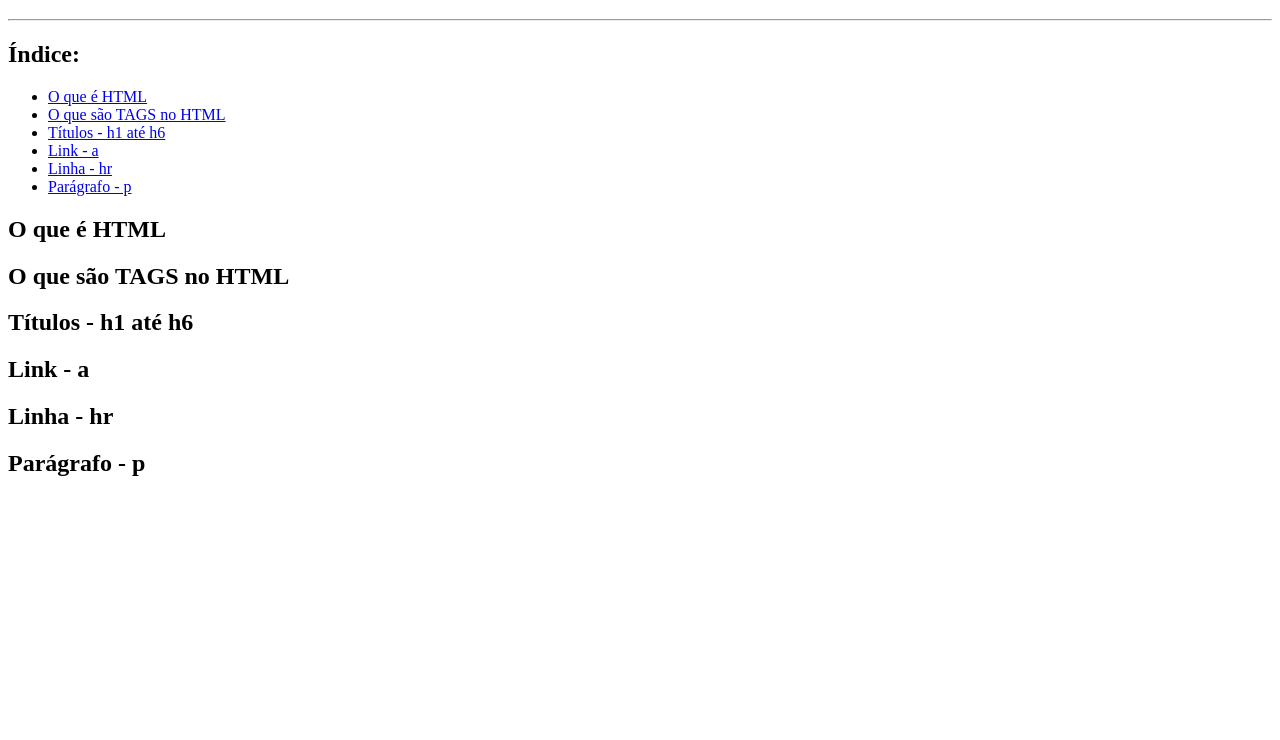
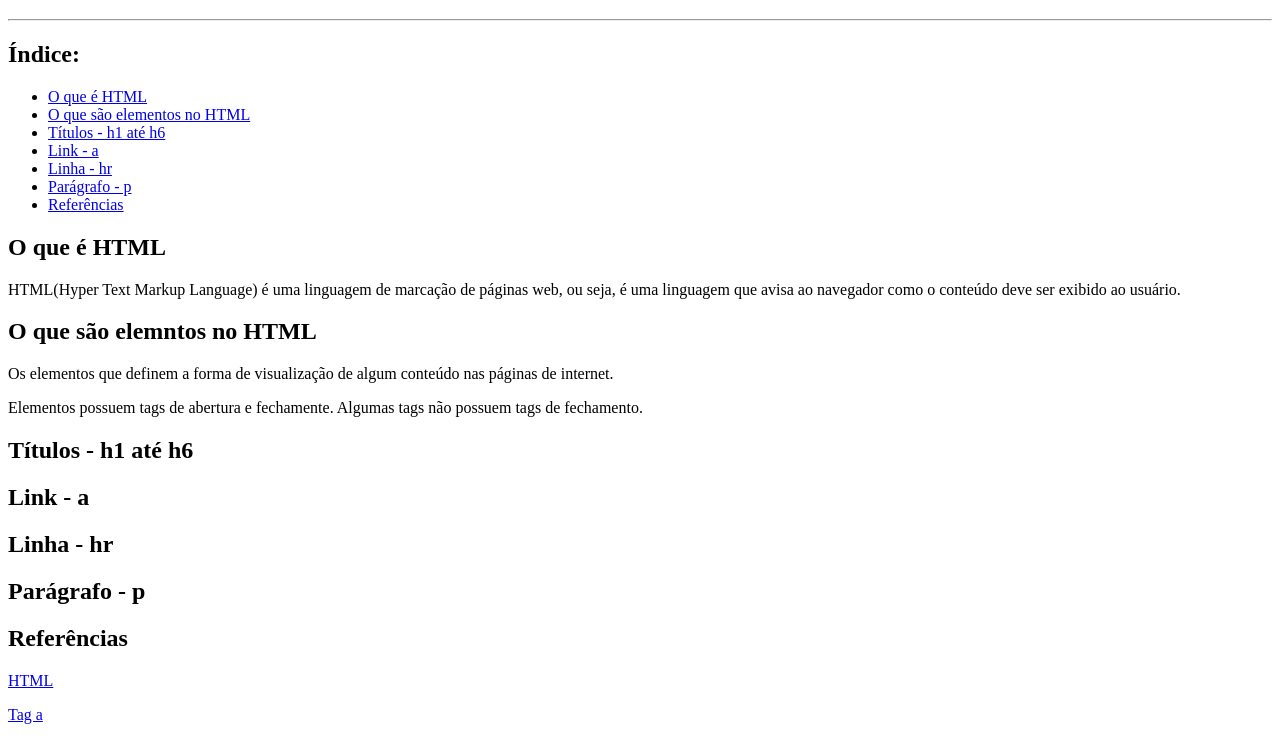
Before and after one commit to DeyvedAntonio/projeto_01, a plain HTML site: page index.html in a window 1280 px wide. Shown: the part 61-801 px from the top of the page. Drawn offline with Linux system fonts and the light colour scheme.

Commit message:
feat: desenvolvimento das tags.

```diff
--- a/index.html
+++ b/index.html
@@ -11,18 +11,27 @@
     <h2>Índice:</h2>
     <ul>
         <li><a href="#html">O que é HTML</a></li>
-        <li ><a href="#tags">O que são TAGS no HTML</a></li>
+        <li ><a href="#tags">O que são elementos no HTML</a></li>
         <li><a href="#titulos">Títulos - h1 até h6</a></li>
         <li><a href="#link">Link - a</a></li>
         <li><a href="#linha">Linha - hr</a></li>
         <li><a href="#paragrafo">Parágrafo - p</a></li>
+        <li><a href="#ref">Referências</a></li>
     </ul>
     <h2 id="html">O que é HTML</h2>
-    <h2 id="tags">O que são TAGS no HTML</h2>
+    <p>HTML(Hyper Text Markup Language) é uma linguagem de marcação de páginas web, ou seja,
+            é uma linguagem que avisa ao navegador como o conteúdo deve ser exibido ao usuário.</p>
+    <h2 id="tags">O que são elemntos no HTML</h2>
+    <p>Os elementos que definem a forma de visualização de algum conteúdo nas páginas de internet.</p>
+    <p>Elementos possuem tags de abertura e fechamente. Algumas tags não possuem tags de fechamento.</p>
     <h2 id="titulos">Títulos - h1 até h6</h2>
+    <p></p>
     <h2 id="link">Link - a</h2>
     <h2 id="linha">Linha - hr</h2>
     <h2 id="paragrafo">Parágrafo - p</h2>
+    <h2 id="ref">Referências</h2>
+    <p><a href="https://www.w3schools.com/html/html_intro.asp">HTML</a></p>
+    <p><a href="https://www.w3schools.com/tags/tag_a.asp">Tag a</a></p>
 
 </body>
 </html>
```
